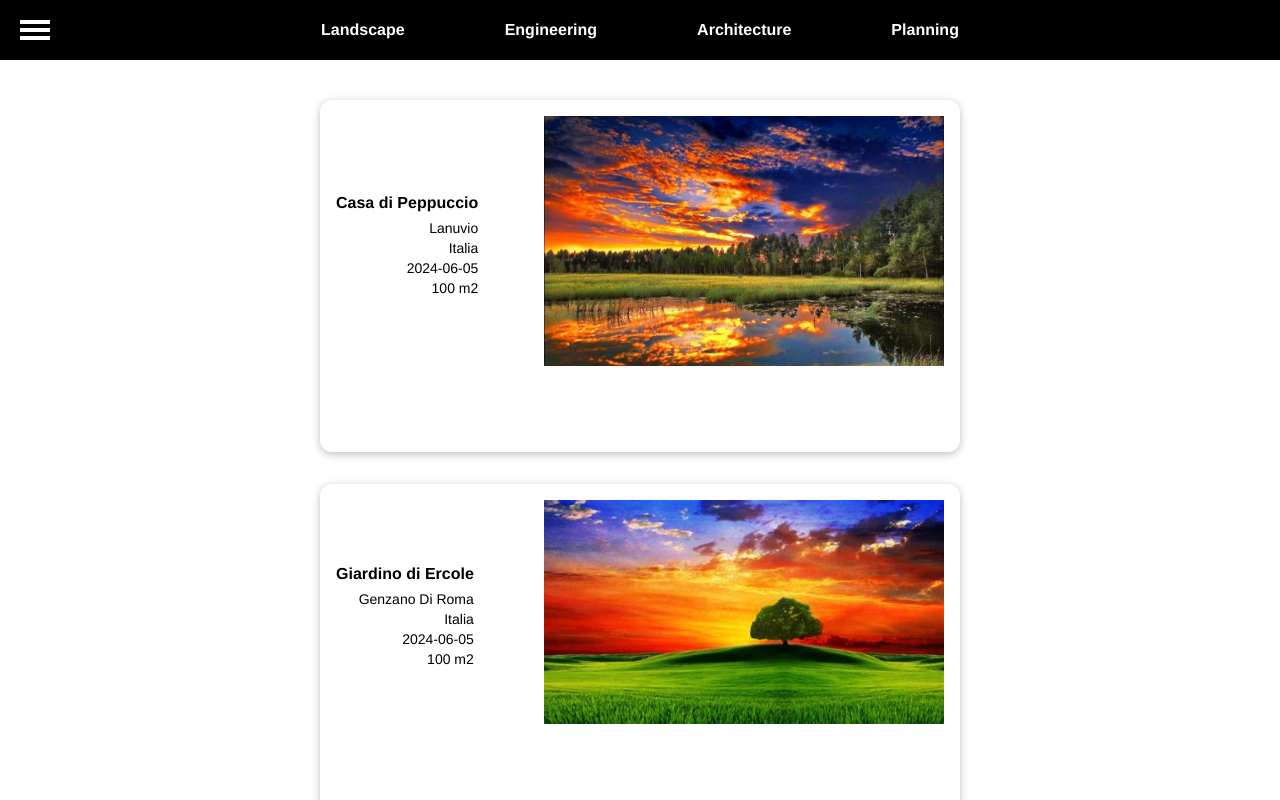
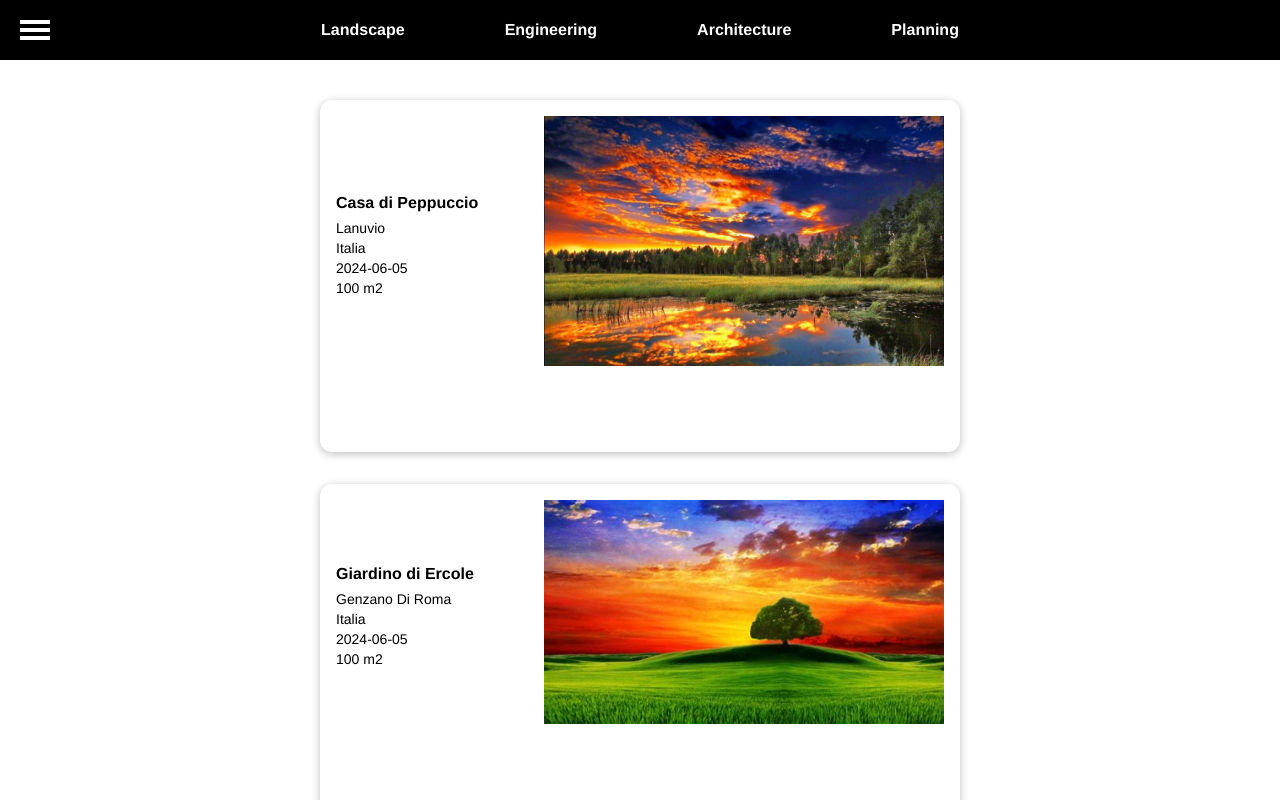
Before and after one commit to EdoardoRufi/professional-core-web, a Vue app: page /projects/1 in a window 1280 px wide. Shown: the top 800 px of the page. Built offline with nearby package versions, Linux system fonts and the light colour scheme.

Commit message:
second try before bootstrap

```diff
--- a/src/pages/projects/TheProject.vue
+++ b/src/pages/projects/TheProject.vue
@@ -3,7 +3,7 @@
       <base-card @click="navigateToDetail"><!--aggiungere onClick così che si può cliccare l'intera card per andare alla pagina del dettaglio
         inoltre sarebbe bello che l'immagine è in bianco e nero, ma passando il mouse sull'immagine si colora-->
         <div class="card-content">
-          <div v-if="isMain" class="info">
+          <div v-if="isMain" class="card-content-text">
             <h3>{{ inputProject.projectName }}</h3>
             <p> {{ inputProject.location }}</p>
             <p> {{ inputProject.nation }}</p>
@@ -14,7 +14,7 @@
             <p> {{ inputDetail.description }}</p>
           </div>
 
-          <div class="image">
+          <div class="card-content-image">
             <img :src="computedImageUrl" alt="Project Image" />
           </div>
         </div>
@@ -73,17 +73,16 @@ li {
   /* Change cursor to pointer to indicate the card is clickable */
 }
 
-.info {
+.card-content-text {
+  /*flex-basis: 100%;
+  /* Fa sì che la descrizione occupi l'intera larghezza quando necessario */
+  text-align: left;
   font-size: 0.875rem;
-  /* Small and light font */
-  font-weight: 300;
-  text-align: right;
-  /* Align text to the right */
-  flex-shrink: 0;
-  /* Prevents the info section from shrinking */
+  /*word-wrap: break-word; /* Forza la rottura del testo lungo */
+  word-break: break-word;
 }
 
-.image img {
+.card-content-image img {
   max-width: 25rem;
   /* Adjust the size of the image as needed */
   max-height: 25rem;
```
